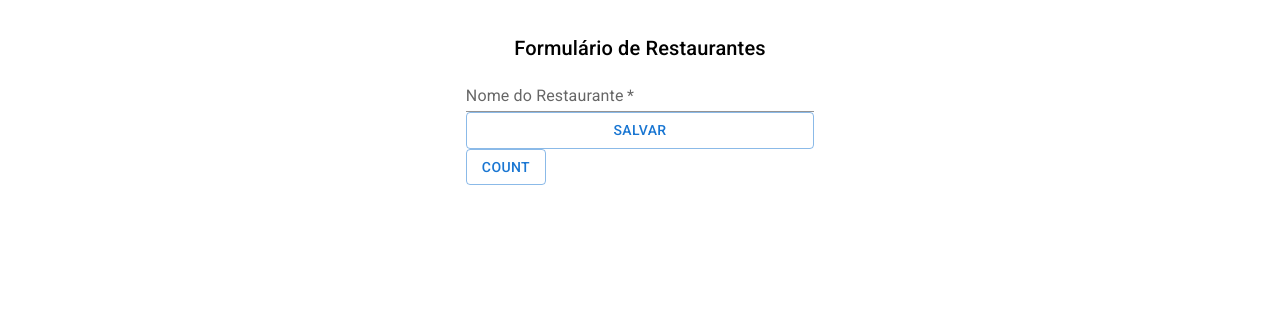
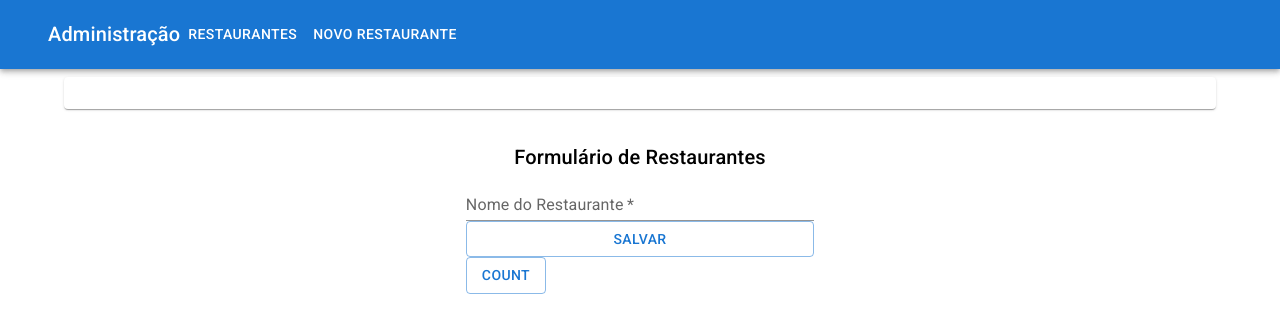
Before and after one commit to filipe-jsales/alfood-main, a React (Create React App) app: page /admin/restaurantes/novo in a window 1280 px wide. Shown: the top 332 px of the page. Built offline with nearby package versions, Linux system fonts and the light colour scheme; the HTML template or start-up script is replaced by a standard one.

Commit message:
style: navbar layout

```diff
--- a/src/paginas/Administracao/Restaurantes/FormularioRestaurante.tsx
+++ b/src/paginas/Administracao/Restaurantes/FormularioRestaurante.tsx
@@ -1,8 +1,20 @@
-import { Box, Button, TextField, Typography } from "@mui/material";
+import {
+  AppBar,
+  Box,
+  Button,
+  TextField,
+  Typography,
+  Container,
+  Toolbar,
+  Link,
+  Paper,
+} from "@mui/material";
 import React, { useEffect, useState } from "react";
 import { useParams } from "react-router-dom";
 import http from "../../../http";
 import IRestaurante from "../../../interfaces/IRestaurante";
+import { Link as RouterLink } from "react-router-dom";
+
 
 const FormularioRestaurante = () => {
   const parametros = useParams();
@@ -50,12 +62,34 @@
   };
 
   return (
+    <>
+      <AppBar position="static">
+        <Container maxWidth="xl">
+          <Toolbar>
+            <Typography variant="h6">Administração</Typography>
+            <Box sx={{ display: "flex", flexGrow: 1 }}>
+              <Link component={RouterLink} to="/admin/restaurantes">
+                <Button sx={{ my: 2, color: "white" }}>Restaurantes</Button>
+              </Link>
+              <Link component={RouterLink} to="/admin/restaurantes/novo">
+                <Button sx={{ my: 2, color: "white" }}>Novo Restaurante</Button>
+              </Link>
+            </Box>
+          </Toolbar>
+        </Container>
+      </AppBar>
+      <Box>
+        <Container maxWidth="lg" sx={{ mt: 1 }}>
+          <Paper sx={{ p: 2 }}>{/**Conteudo da pagina */}</Paper>
+        </Container>
+      </Box>
       <Box
         sx={{
           display: "flex",
           flexDirection: "column",
           alignItems: "center",
           padding: 4,
+          flexGrow:1
         }}
       >
         <Typography component="h1" variant="h6">
@@ -78,6 +112,7 @@
           </Button>
         </Box>
       </Box>
+    </>
   );
 };
 
```
Lines whose indentation alone changed are shown as unchanged.
